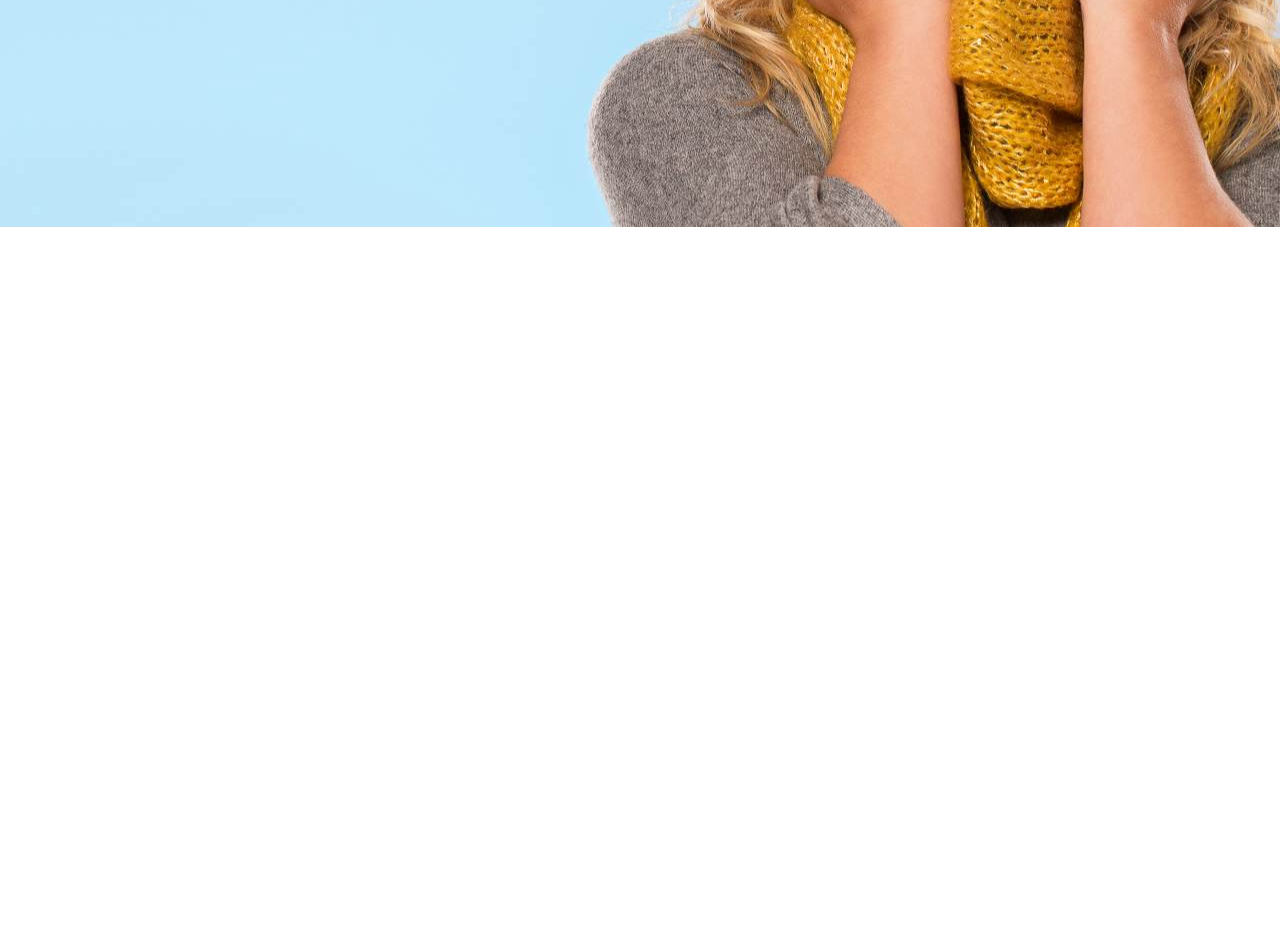
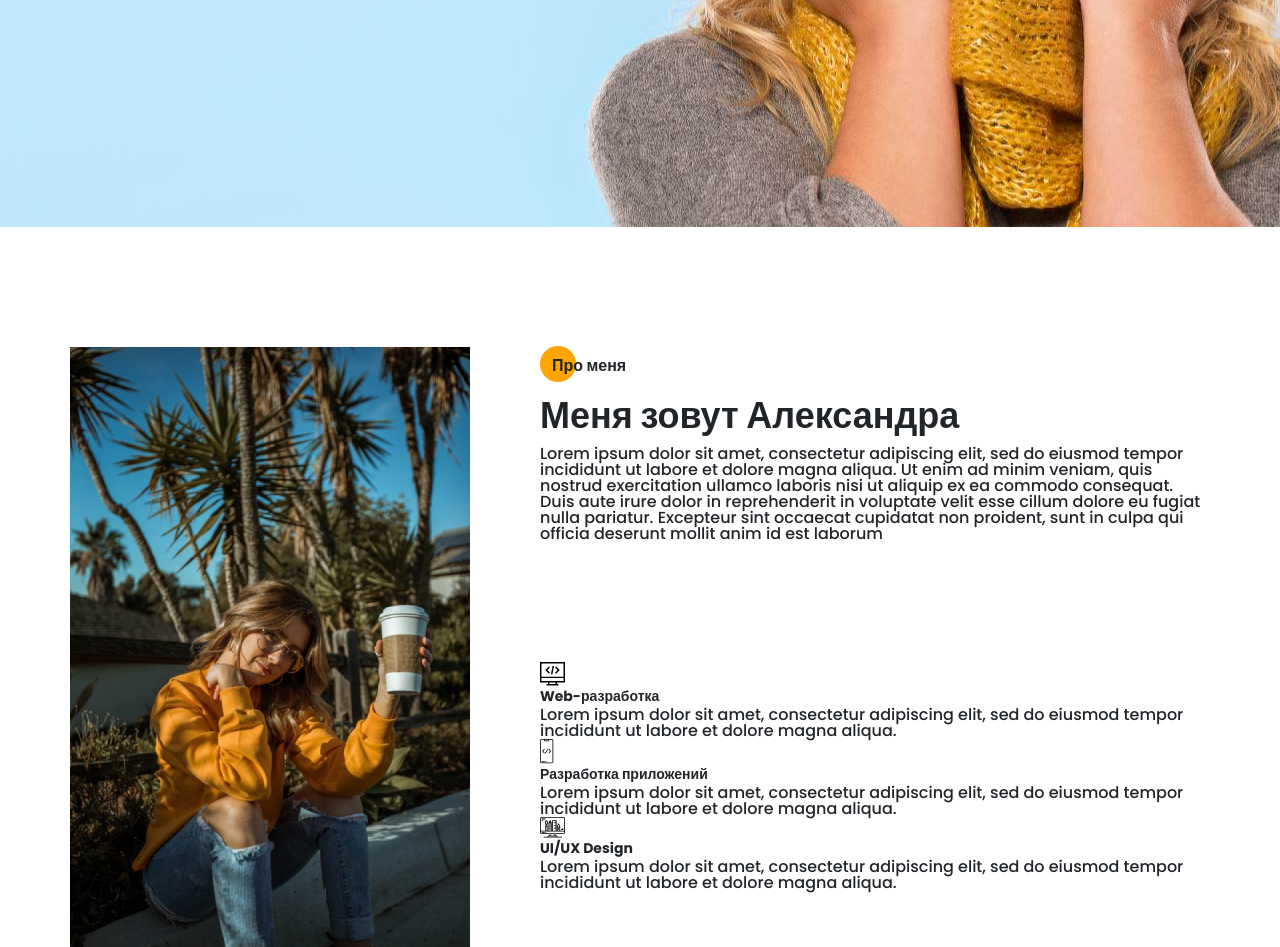
Before and after one commit to JohnRaven/Portfolio, a website: page src/index.html in a window 1280 px wide. Shown: the part 573-1520 px from the top of the page. Before the commit the page ends 800 px from the top, so only its background shows below. Drawn offline with nearby package versions, Linux system fonts and the light colour scheme; files that its build step writes are made by us from their sources; files whose address does not match are found by name; a web font is replaced by a local one.

Commit message:
Feature: start part about me

```diff
--- a/src/index.html
+++ b/src/index.html
@@ -126,6 +126,60 @@
 		</div>
 	</section>
 
+	<section class="about">
+		<div class="container">
+			<div class="about__wrapper">
+				<div class="about__photo">
+					<img src="img/main_photo.jpg" alt="photo">
+				</div>
+				<div class="about__descr">
+					<h2 class="title title_fs16 about__title">Про меня</h2>
+					<div class="title title_fs36 about__subtitle">Меня зовут Александра</div>
+					<div class="divider"></div>
+					<p class="about__text">
+						Lorem ipsum dolor sit amet, consectetur adipiscing elit, sed do eiusmod tempor incididunt ut labore et dolore magna aliqua. Ut enim ad minim veniam, quis nostrud exercitation ullamco laboris nisi ut aliquip ex ea commodo consequat. Duis aute irure dolor in reprehenderit in voluptate velit esse cillum dolore eu fugiat nulla pariatur. Excepteur sint occaecat cupidatat non proident, sunt in culpa qui officia deserunt mollit anim id est laborum
+					</p>
+				</div>
+				<div class="about__skills">
+					<div class="about__skills-item">
+						<div>
+							<img src="icons/about_me/web_development.svg" alt="web-dev">
+						</div>
+						<div>
+							<div class="title title_fs14">Web-разработка</div>
+							<div class="about__skills-text">
+								Lorem ipsum dolor sit amet, consectetur adipiscing elit, sed do eiusmod tempor incididunt ut labore et dolore magna aliqua.
+							</div>
+						</div>
+					</div>
+
+					<div class="about__skills-item">
+						<div>
+							<img src="icons/about_me/mobile_dev.svg" alt="mob-dev">
+						</div>
+						<div>
+							<div class="title title_fs14">Разработка приложений</div>
+							<div class="about__skills-text">
+								Lorem ipsum dolor sit amet, consectetur adipiscing elit, sed do eiusmod tempor incididunt ut labore et dolore magna aliqua.
+							</div>
+						</div>
+					</div>
+
+					<div class="about__skills-item">
+						<div>
+							<img src="icons/about_me/design.svg" alt="des">
+						</div>
+						<div>
+							<div class="title title_fs14">UI/UX Design</div>
+							<div class="about__skills-text">
+								Lorem ipsum dolor sit amet, consectetur adipiscing elit, sed do eiusmod tempor incididunt ut labore et dolore magna aliqua.
+							</div>
+						</div>
+					</div>
+				</div>
+			</div>
+		</div>
+	</section>
 
 	<script src="js/script.js"></script>
 </body>
--- /dev/null
+++ b/src/sass/blocks/_about.scss
@@ -0,0 +1,26 @@
+.about {
+	padding-top: 120px;
+	&__wrapper {
+		display: grid;
+		grid-template-columns: 400px 670px;
+		grid-template-rows: minmax(245px, auto) minmax(255px, auto);
+		grid-auto-rows: minmax(245px, auto);
+		column-gap: 70px;
+		row-gap: 40px;
+	}
+	&__photo {
+		grid-row: 1/3;
+		img {
+			width: 100%;
+		}
+	}
+	&__descr {
+		padding-top: 6px;
+	}
+	&__title {
+		position: relative;
+		@include before_circle;
+		padding-left: 12px;
+		padding-top: 1px;
+	}
+}
--- a/src/sass/blocks/_title.scss
+++ b/src/sass/blocks/_title.scss
@@ -10,6 +10,9 @@
 		font-size: 16px;
 		line-height: 24px;
 	}
+	&_fs36 {
+		font-size: 36px;
+	}
 	&_fs48 {
 		font-size: 48px;
 	}
--- a/src/sass/style.scss
+++ b/src/sass/style.scss
@@ -22,3 +22,4 @@
 @import 'blocks/button';
 @import 'blocks/sidepanel';
 @import 'blocks/menu';
+@import 'blocks/about';
```
Also changed, not shown: dist/css/style.min.css, dist/index.html.
